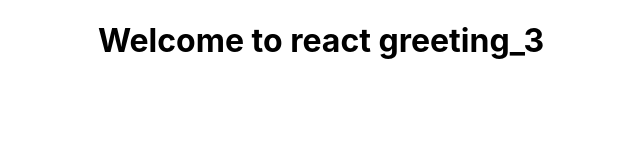
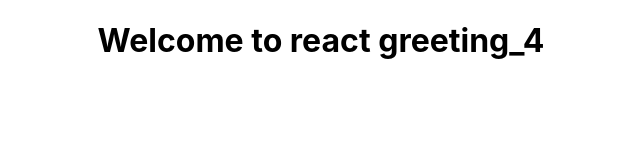
Before and after one commit to slimeVidas26/react-pass-props-to-component, a React (Create React App) app in the folder what-are-props-in-react/: page / in a window 1280 px wide. Shown: the top 160 px of the page, without its empty margins (319-959 px from the left). Built offline with nearby package versions, Linux system fonts and the light colour scheme.

Commit message:
greeting_4 functional stateless

```diff
--- a/what-are-props-in-react/src/App.js
+++ b/what-are-props-in-react/src/App.js
@@ -1,15 +1,16 @@
 import React, { Component } from 'react';
 import './App.css';
-import Greeting_3 from './components/Greeting_3';
+import Greeting_4 from './components/Greeting_4';
+
 
 
 class App extends Component {
   render() {
-    const greeting = "Welcome to react greeting_3"
+    const greeting = "Welcome to react greeting_4"
 
     return (
       <div className="App">
-       <Greeting_3 greeting = {greeting}/>
+       <Greeting_4 greeting = {greeting}/>
       </div>
     );
   }
--- /dev/null
+++ b/what-are-props-in-react/src/components/Greeting_4.js
@@ -0,0 +1,15 @@
+import React from 'react'
+//In a functional stateless component, the props are received in the function signature as arguments:
+//  class Greeting_4 extends Component {
+//   render() {
+//     return (
+//       <div className="App">
+//        <h1>{this.props.greeting}</h1>
+//       </div>
+//     );
+//   }
+// }
+
+const Greeting_4 = props=> <h1>{props.greeting}</h1>;
+
+export default Greeting_4;
```
